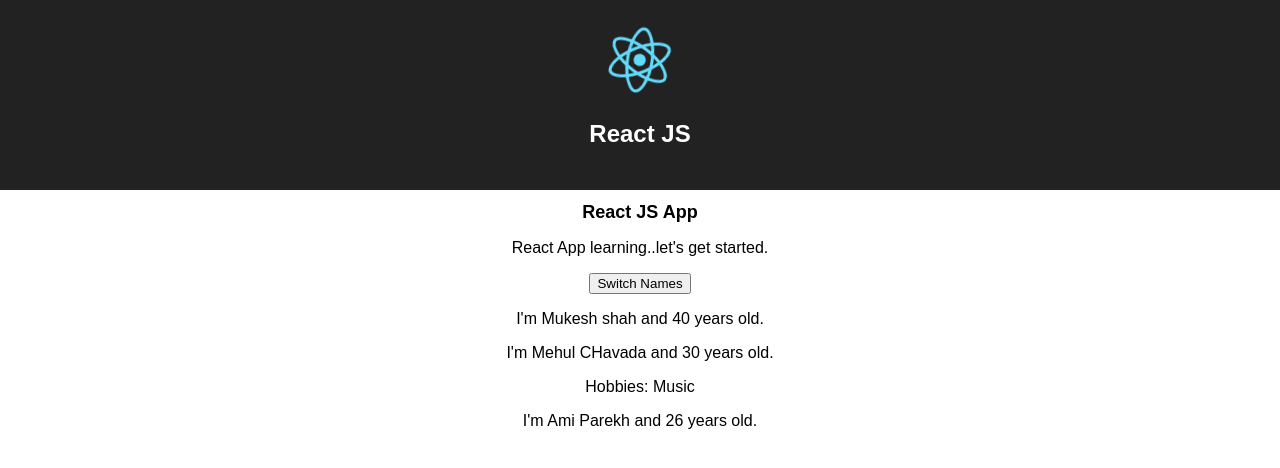
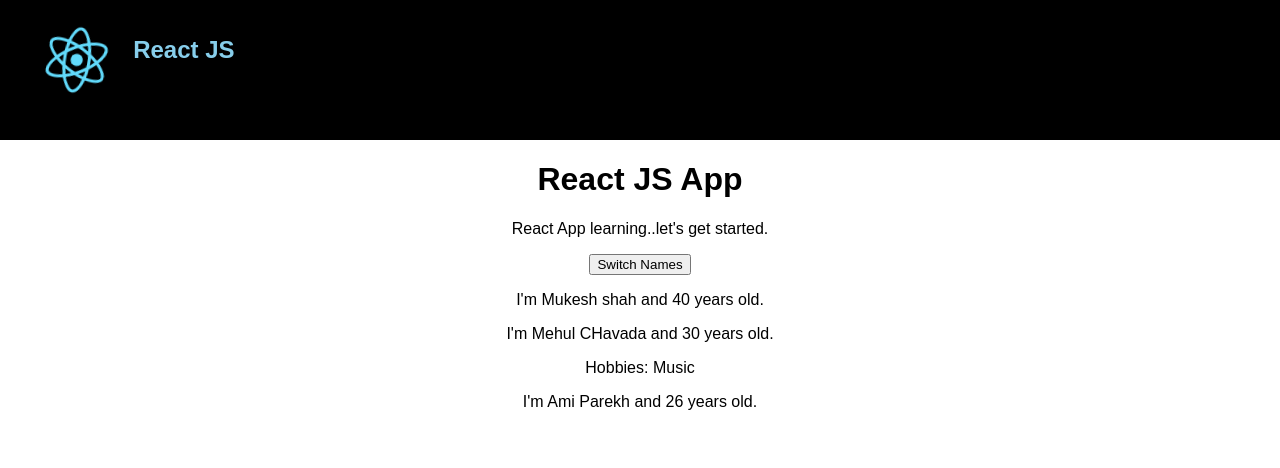
Before and after one commit to ParekhAmi/React-JS, a React (Create React App) app in the folder my-first-app/: page / in a window 1280 px wide. Shown: the top 468 px of the page. Built offline with nearby package versions, Linux system fonts and the light colour scheme.

Commit message:
Logo at left using float

```diff
--- a/my-first-app/src/App.css
+++ b/my-first-app/src/App.css
@@ -3,23 +3,24 @@
 }
 
 .App-logo {
+  float: left;
   animation: App-logo-spin infinite 20s linear;
   height: 80px;
 }
 
 .App-header {
-  background-color: #222;
-  height: 150px;
+  width:auto;
+  height: 100px;
   padding: 20px;
-  color: white;
+  background-color: black;
 }
 
 .App-title {
+  text-transform: capitalize;
+  float: left;
   font-size: 1.5em;
-}
+  color: skyblue;
 
-.App-intro {
-  font-size: large;
 }
 
 @keyframes App-logo-spin {
```
